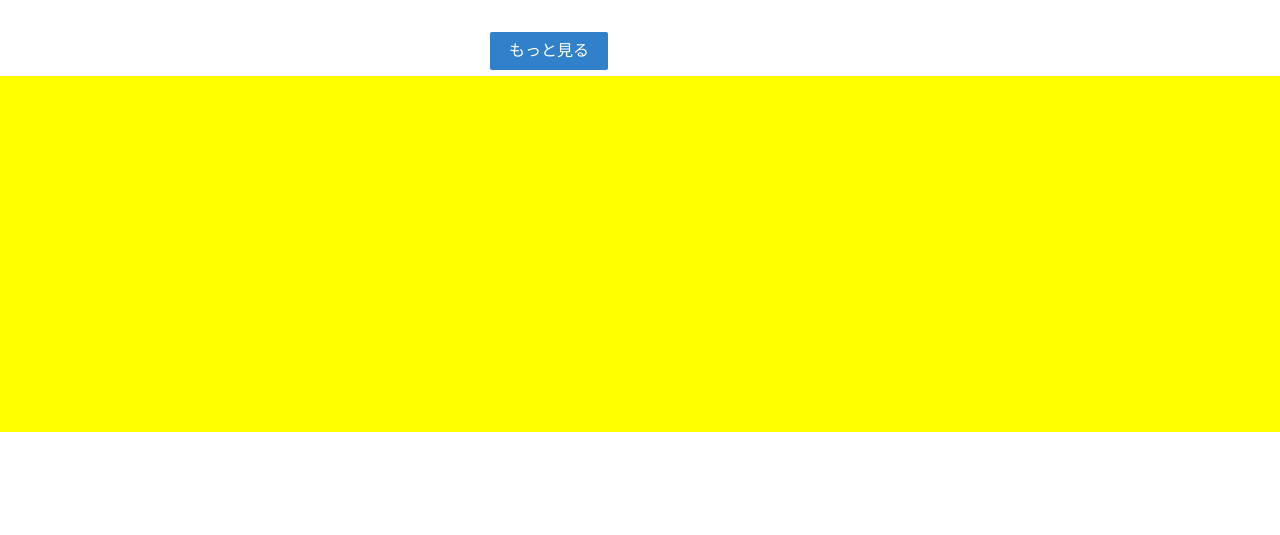
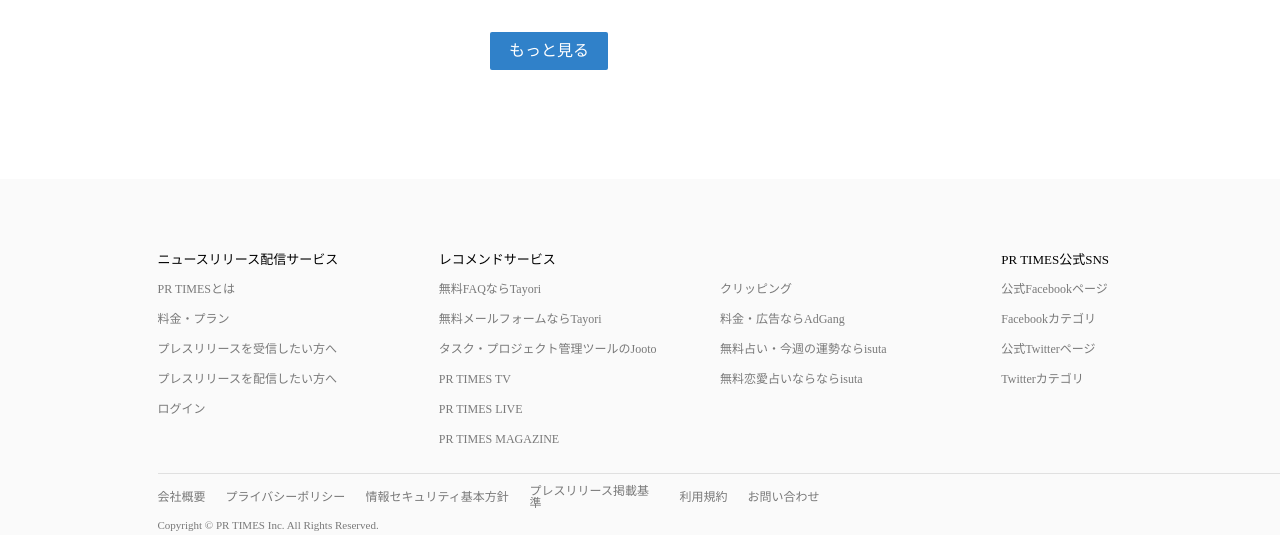
Before and after one commit to haruya3/PR-TIMES-HTML-CSS-, a plain HTML site: page index.html in a window 1280 px wide. Shown: the part 1142-1677 px from the top of the page. Before the commit the page ends 1574 px from the top, so only its background shows below. Drawn offline with Linux system fonts and the light colour scheme.

Commit message:
create footer

```diff
--- a/css/style.css
+++ b/css/style.css
@@ -386,8 +386,88 @@ body {
 
 
 .footer{
+    display: flex;
+    justify-content: center;
+    align-items: center;
     width: 100%;
     min-width: 1440px;
     height: 356px;
-    background-color: yellow;
+    background-color: #FAFAFA;
+    margin-top: 103px;
 }
+
+.footer-container{
+    display: grid;
+    grid-template-rows: 230px 46px 11px;
+    width: 78%;
+    min-width: 1125px;
+    margin-top: 60px;
+}
+
+.footer_list{
+    display: grid;
+    grid-template-columns: 1fr 2fr 1fr;
+    align-items: center;
+    border-bottom: 1px solid #E0E0E0;
+}
+
+.footer_list-title{
+    font-weight: 400;
+    font-size: 13px;
+    line-height: 100%;
+}
+
+.footer_list-element{
+    max-width: 281px;
+    color: #797979;
+    font-weight: 400;
+    font-size: 12px;
+    line-height: 100%;
+}
+
+.footer_list-box{
+    height: 210px;
+    display: grid;
+    grid-template-rows: repeat(auto-fill, 12px);
+    row-gap: 18px;
+}
+
+.footer_list-recommend-box{
+    height: 210px;
+    display: grid;
+    grid-template-columns: 1fr 1fr;
+
+}
+
+.recommend-box_first-row{
+    display: grid;
+    grid-template-rows: repeat(7, 12px);
+    row-gap: 18px;
+}
+
+.recommend-box_row{
+    display: grid;
+    grid-template-rows: repeat(auto-fill, 12px);
+    row-gap: 18px;
+}
+
+.footer_terms{
+    display: grid;
+    grid-template-columns: 48px 120px 144px 130px 48px 72px;
+    align-items: center;
+    column-gap: 20px;
+}
+
+.footer_term{
+    color: #797979;
+    font-weight: 400;
+    font-size: 12px;
+    line-height: 100%;
+}
+
+.copyright{
+    color: #797979;
+    font-weight: 400;
+    font-size: 11px;
+    line-height: 100%;
+}
--- a/index.html
+++ b/index.html
@@ -313,7 +313,53 @@
 
             </div>
             <footer class="footer">
+                <div class="footer-container">
+                    <div class="footer_list">
+                        <div class="footer_list-box">
+                            <p class="footer_list-title">ニュースリリース配信サービス</p>
+                            <a class="footer_list-element" href="#">PR TIMESとは</a>
+                            <a class="footer_list-element" href="#">料金・プラン</a>
+                            <a class="footer_list-element" href="#">プレスリリースを受信したい方へ</a>
+                            <a class="footer_list-element" href="#">プレスリリースを配信したい方へ</a>
+                            <a class="footer_list-element" href="#">ログイン</a>
 
+                        </div>
+                        <div class="footer_list-recommend-box">
+                            <div class="recommend-box_first-row">
+                                <p class="footer_list-title">レコメンドサービス</p>
+                                <a class="footer_list-element" href="#">無料FAQならTayori</a>
+                                <a class="footer_list-element" href="#">無料メールフォームならTayori</a>
+                                <a class="footer_list-element" href="#">タスク・プロジェクト管理ツールのJooto</a>
+                                <a class="footer_list-element" href="#">PR TIMES TV</a>
+                                <a class="footer_list-element" href="#">PR TIMES LIVE</a>
+                                <a class="footer_list-element" href="#">PR TIMES MAGAZINE</a>
+                            </div>
+                            <div class="recommend-box_row">
+                                <p></p>
+                                <a class="footer_list-element" href="#">クリッピング</a>
+                                <a class="footer_list-element" href="#">料金・広告ならAdGang</a>
+                                <a class="footer_list-element" href="#">無料占い・今週の運勢ならisuta</a>
+                                <a class="footer_list-element" href="#">無料恋愛占いならならisuta</a>
+                            </div>
+                        </div>
+                        <div class="footer_list-box">
+                            <p class="footer_list-title">PR TIMES公式SNS</p>
+                            <a class="footer_list-element" href="#">公式Facebookページ</a>
+                            <a class="footer_list-element" href="#">Facebookカテゴリ</a>
+                            <a class="footer_list-element" href="#">公式Twitterページ</a>
+                            <a class="footer_list-element" href="#">Twitterカテゴリ</a>
+                        </div>
+                    </div>
+                    <div class="footer_terms">
+                        <p class="footer_term">会社概要</p>
+                        <p class="footer_term">プライバシーポリシー</p>
+                        <p class="footer_term">情報セキュリティ基本方針</p>
+                        <p class="footer_term">プレスリリース掲載基準</p>
+                        <p class="footer_term">利用規約</p>
+                        <p class="footer_term">お問い合わせ</p>
+                    </div>
+                    <p class="copyright">Copyright © PR TIMES Inc. All Rights Reserved.</p>
+                </div>
             </footer>
         </div>
     </body>
```
